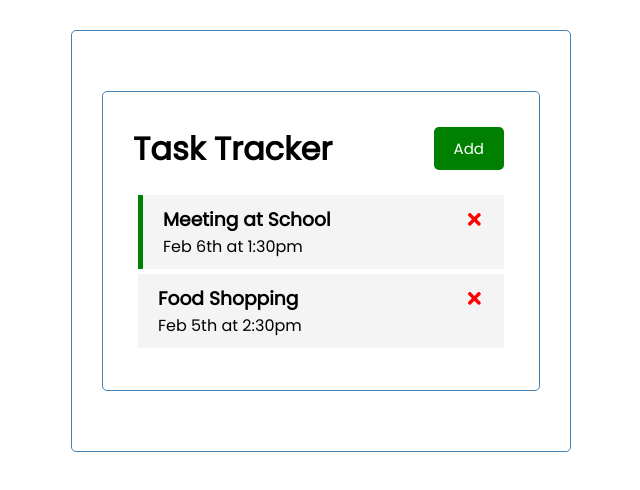
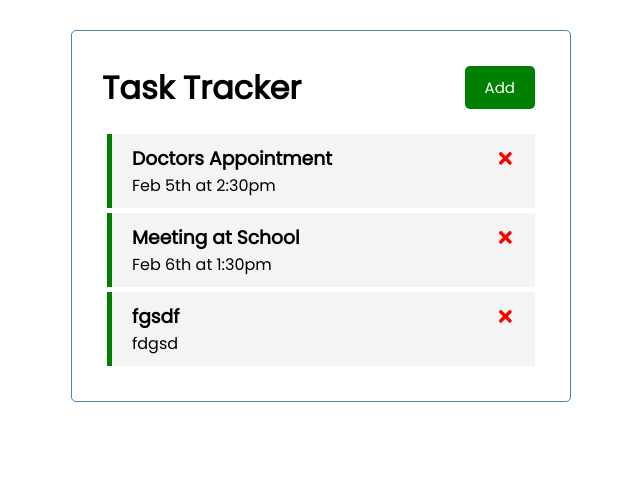
Before and after one commit to darrenm95/react-task-tracker, a React (Create React App) app: page / in a window 1280 px wide. Shown: the top 490 px of the page, without its empty margins (319-959 px from the left). Built offline with nearby package versions, Linux system fonts and the light colour scheme; data requests are answered from the project's data file.

Commit message:
Add Task to server

```diff
--- a/db.json
+++ b/db.json
@@ -1,5 +1,11 @@
 {
   "tasks": [
+    {
+      "id": 1,
+      "text": "Doctors Appointment",
+      "day": "Feb 5th at 2:30pm",
+      "reminder": true
+    },
     {
       "id": 2,
       "text": "Meeting at School",
@@ -7,10 +13,10 @@
       "reminder": true
     },
     {
-      "id": 3,
-      "text": "Food Shopping",
-      "day": "Feb 5th at 2:30pm",
-      "reminder": false
+      "id": 8073,
+      "text": "fgsdf",
+      "day": "fdgsd",
+      "reminder": true
     }
   ]
 }
--- a/src/components/TaskTracker.tsx
+++ b/src/components/TaskTracker.tsx
@@ -31,8 +31,18 @@ const TaskTracker = (): JSX.Element => {
   }, []);
 
   // Add Task
-  const addTask = (newTask: ITask): void => {
-    setTasks([...tasks, newTask]);
+  const addTask = async (task: ITask) => {
+    const res = await fetch('http://localhost:5000/tasks', {
+      method: 'POST',
+      headers: {
+        'Content-type': 'application/json',
+      },
+      body: JSON.stringify(task),
+    });
+
+    const data = await res.json();
+
+    setTasks([...tasks, data]);
   };
 
   // Delete Task
@@ -54,7 +64,7 @@ const TaskTracker = (): JSX.Element => {
   };
 
   return (
-    <div className='container'>
+    <div>
       <Header
         onAdd={() => setShowAddTask(!showAddTask)}
         showAdd={showAddTask}
```
Also changed, not shown: src/tasksData.json (deleted, +0 -20 lines).
